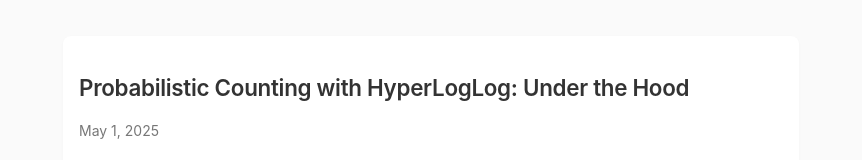
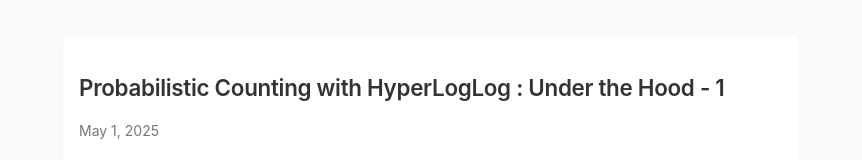
Before and after one commit to spalaios/blog, a React (Create React App) app: page /blog in a window 1280 px wide. Shown: the part 395-555 px from the top of the page, without its empty margins (209-1071 px from the left). Built offline with nearby package versions, Linux system fonts and the light colour scheme.

Commit message:
part no added for title

```diff
--- a/src/pages/Blog.jsx
+++ b/src/pages/Blog.jsx
@@ -12,7 +12,7 @@
   // },
   {
     id: 1,
-    title: 'Probabilistic Counting with HyperLogLog: Under the Hood',
+    title: 'Probabilistic Counting with HyperLogLog : Under the Hood - 1',
     date: 'May 1, 2025',
     excerpt: 'How do you count billions of users or pageviews without storing every single one? Meet HyperLogLog—a clever algorithm that trades exactness for extreme efficiency. Here\'s how it works, and why it’s used by Redis, Google, and more..',
     content: 'Full content would go here...'
--- a/src/pages/BlogPost.jsx
+++ b/src/pages/BlogPost.jsx
@@ -37,7 +37,7 @@
 //   },
   {
     id: 1,
-    title: 'Probabilistic Counting with HyperLogLog: Under the Hood',
+    title: 'Probabilistic Counting with HyperLogLog : Under the Hood - 1',
     date: 'May 1, 2025',
     excerpt: 'How do you count billions of users or pageviews without storing every single one? Meet HyperLogLog—a clever algorithm that trades exactness for extreme efficiency. Here\'s how it works, and why it\'s used by Redis, Google, and more.',
     content: `
```
